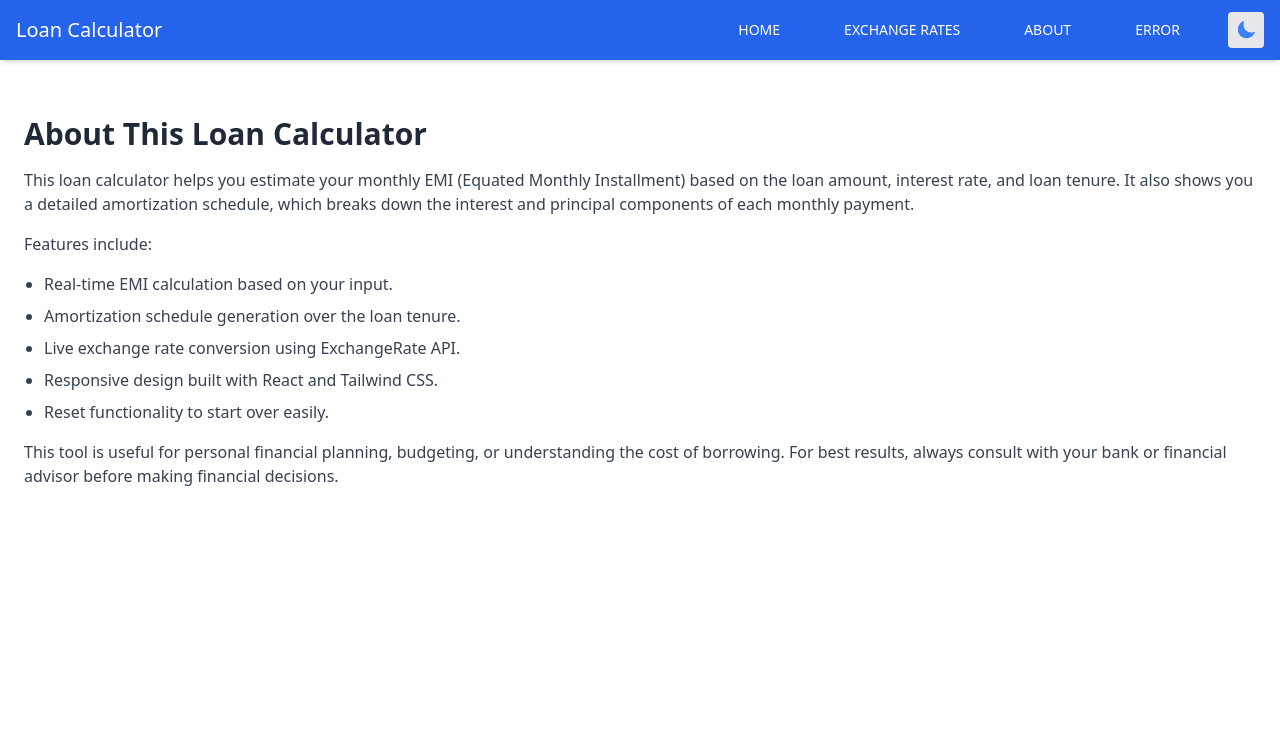
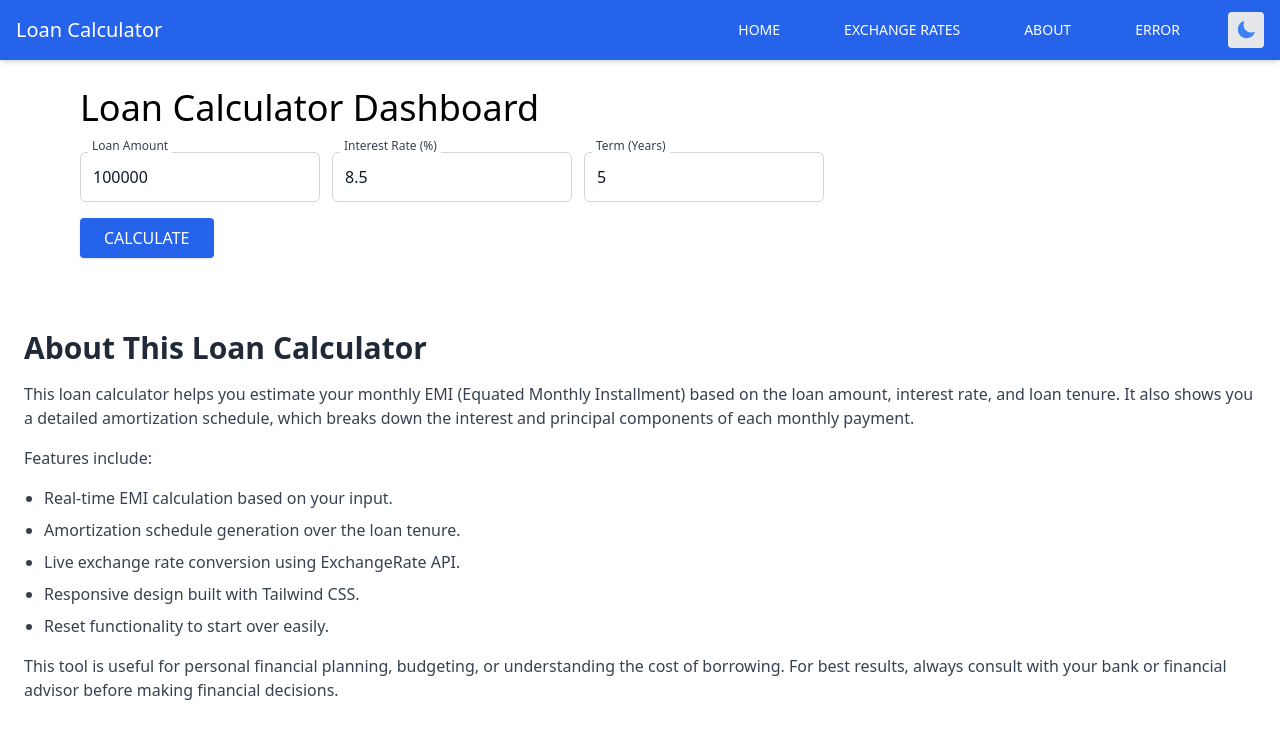
Before and after one commit to praveenrapuru/loan-calculator, a React (Create React App) app: page /about in a window 1280 px wide. Shown: the top 738 px of the page. Built offline with nearby package versions, Linux system fonts and the light colour scheme; no server answers.

Commit message:
updated app  and aboutpage component

```diff
--- a/src/App.js
+++ b/src/App.js
@@ -25,8 +25,8 @@ function App() {
     <Router>
       <div className={`min-h-screen ${darkMode ? "bg-black text-white" : "bg-white text-black"}`}>
         <Header darkMode={darkMode} setDarkMode={setDarkMode} />
+        <LoanForm/>
         <Routes>
-          <Route path="*" element={<LoanForm />} />
           <Route path="/exchange-rates" element={<ExchangeRatesPage />} />
           <Route path="/about" element={<AboutPage />} />
           <Route path="/error" element={<ErrorPage />} />
--- a/src/components/AboutPage.js
+++ b/src/components/AboutPage.js
@@ -16,7 +16,7 @@ export default function AboutPage() {
         <li>Real-time EMI calculation based on your input.</li>
         <li>Amortization schedule generation over the loan tenure.</li>
         <li>Live exchange rate conversion using ExchangeRate API.</li>
-        <li>Responsive design built with React and Tailwind CSS.</li>
+        <li>Responsive design built with Tailwind CSS.</li>
         <li>Reset functionality to start over easily.</li>
       </ul>
       <p className="text-gray-700 dark:text-gray-300 mt-4">
--- a/src/components/LoanCalculator.js
+++ /dev/null
@@ -1,14 +0,0 @@
-import React from "react";
-import Header from "./Header";
-import LoanForm from "./LoanForm";
-import LoanResults from "./LoanResults";
-
-export default function LoanCalculator() {
-  return (
-    <div className="min-h-screen bg-white">
-      <Header />
-      <LoanForm />
-      <LoanResults/>
-    </div>
-  );
-}
```
